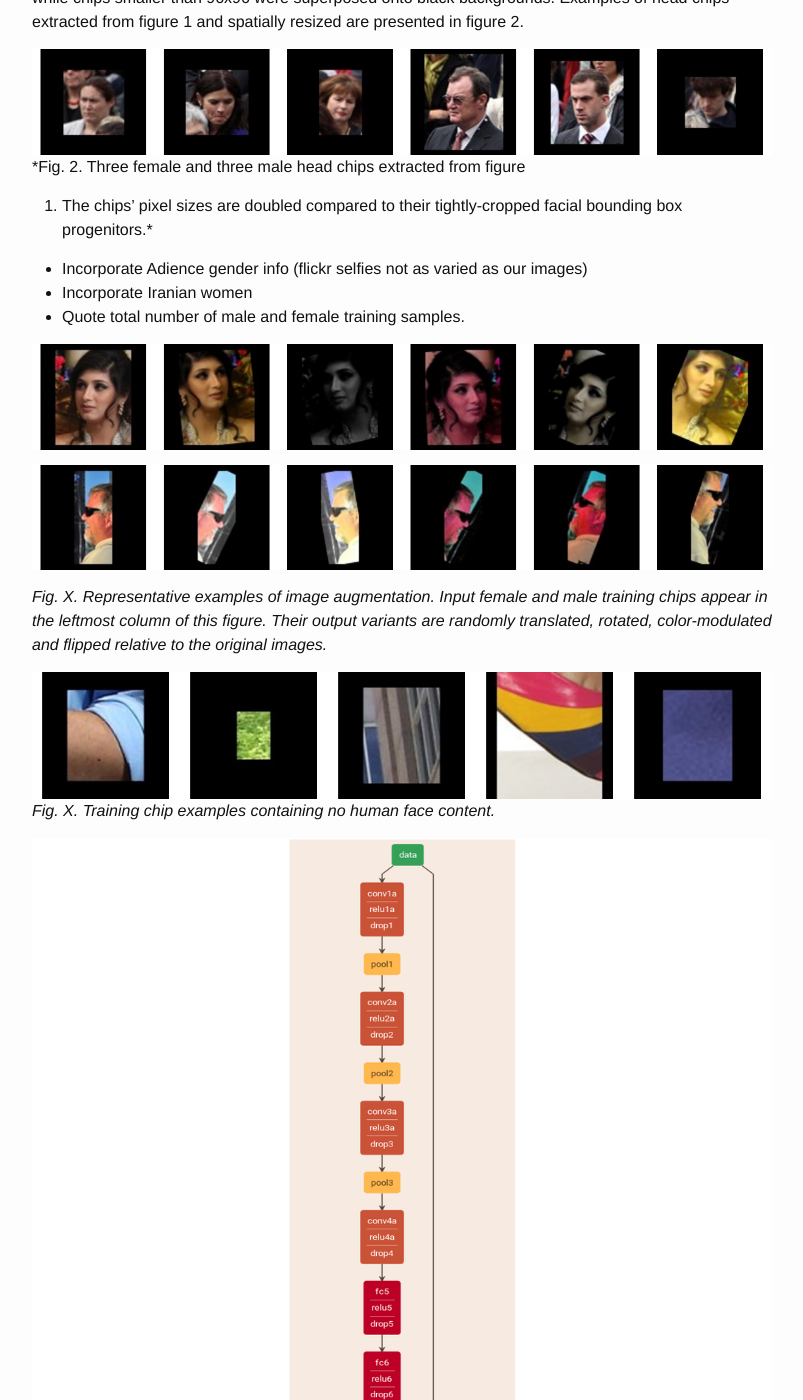
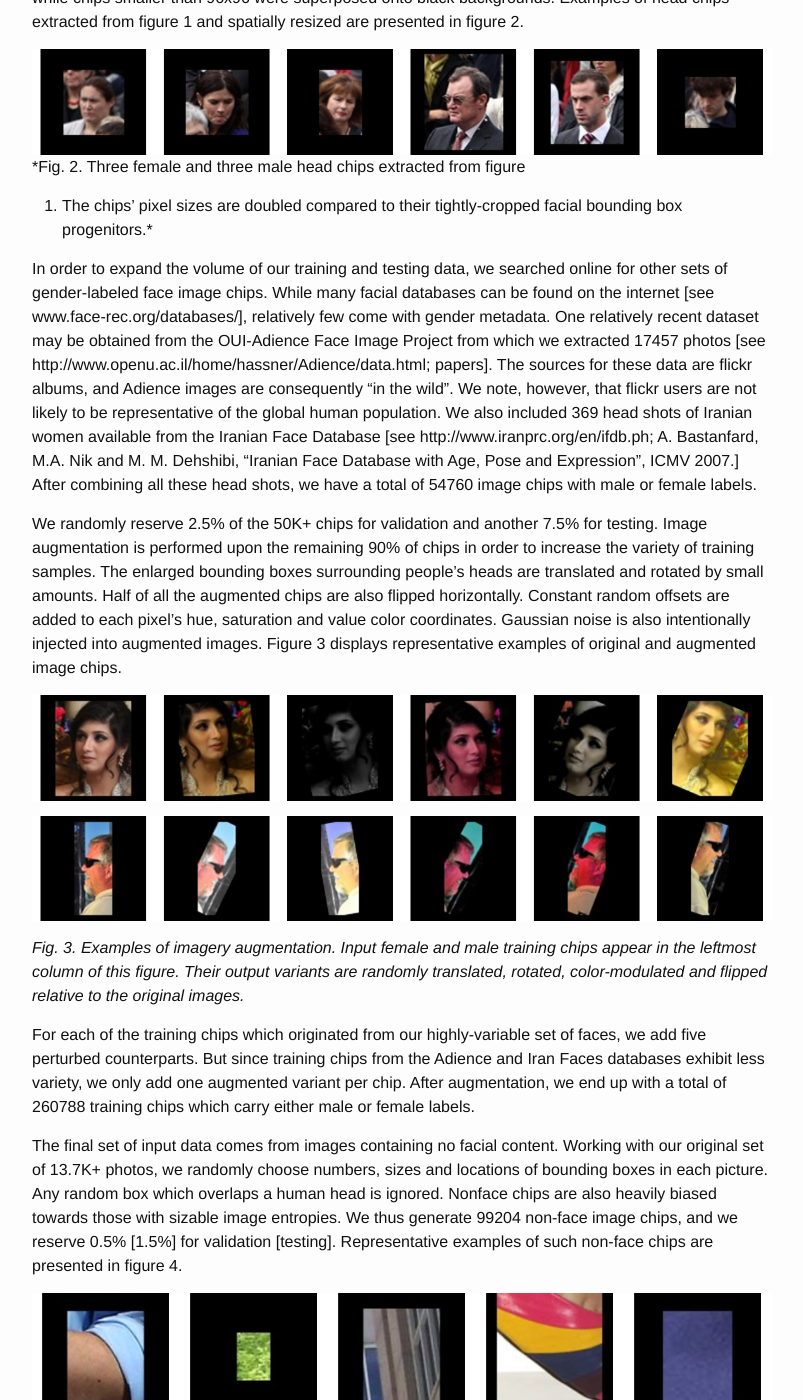
Before and after one commit to PeterCho/blog, a Jekyll site: the page built from _posts/2016-08-09-cvml.markdown, in a window 1280 px wide and 1400 px high, scrolled down 1827 px. Shown: the whole window, without its empty margins (238-1041 px from the left). Built offline with Jekyll 4.4.1, drawn with Linux system fonts in a browser that asks for light colours; some of the changed text lies outside the part shown.

Commit message:
Finished first draft of gender data intro

```diff
--- a/_posts/2016-08-09-cvml.markdown
+++ b/_posts/2016-08-09-cvml.markdown
@@ -5,7 +5,7 @@ date:   2016-08-09 12:00:00
 categories: Deep Learning
 ---
 
-## Gender training data
+## Gender-labeled facial data
 
 In our previous blog post, we localized faces within internet photos using
 instance segmentation.  In this entry, we continue to accumulate and
@@ -80,26 +80,59 @@ resized are presented in figure 2.
 1.  The chips' pixel sizes are doubled compared to their tightly-cropped
 facial bounding box progenitors.*
 
+In order to expand the volume of our training and testing data, we searched
+online for other sets of gender-labeled face image chips.  While many
+facial databases can be found on the internet [see
+www.face-rec.org/databases/], relatively few come with gender metadata.
+One relatively recent dataset may be obtained from the OUI-Adience Face
+Image Project from which we extracted 17457 photos [see
+http://www.openu.ac.il/home/hassner/Adience/data.html; papers].  The
+sources for these data are flickr albums, and Adience images are
+consequently "in the wild".  We note, however, that flickr users are not
+likely to be representative of the global human population.  We also
+included 369 head shots of Iranian women available from the Iranian Face
+Database [see http://www.iranprc.org/en/ifdb.ph; A. Bastanfard, M.A. Nik
+and M. M. Dehshibi, "Iranian Face Database with Age, Pose and Expression",
+ICMV 2007.]  After combining all these head shots, we have a total of 54760
+image chips with male or female labels.
 
-- Incorporate Adience gender info (flickr selfies not as varied as our
-images)
-- Incorporate Iranian women
-- Quote total number of male and female training samples.
-
-
+We randomly reserve 2.5% of the 50K+ chips for validation and another 7.5%
+for testing.  Image augmentation is performed upon the remaining 90% of
+chips in order to increase the variety of training samples.  The enlarged
+bounding boxes surrounding people's heads are translated and rotated by
+small amounts.  Half of all the augmented chips are also flipped
+horizontally.  Constant random offsets are added to each pixel's hue,
+saturation and value color coordinates.  Gaussian noise is also
+intentionally injected into augmented images.  Figure 3 displays
+representative examples of original and augmented image chips.
 
 ![FaceGender]({{site.url}}/blog/images/face_gender/training/augmented_female_face.png)
 
 ![FaceGender]({{site.url}}/blog/images/face_gender/training/augmented_male_face.png)
 
-*Fig. X. Representative examples of image augmentation.  Input female and
-male training chips appear in the leftmost column of this figure.  Their
-output variants are randomly translated, rotated, color-modulated and
-flipped relative to the original images.*
+*Fig. 3. Examples of imagery augmentation.  Input female and male training
+chips appear in the leftmost column of this figure.  Their output variants
+are randomly translated, rotated, color-modulated and flipped relative to
+the original images.*
 
+For each of the training chips which originated from our highly-variable
+set of faces, we add five perturbed counterparts.  But since training chips
+from the Adience and Iran Faces databases exhibit less variety, we only add
+one augmented variant per chip.  After augmentation, we end up with a total
+of 260788 training chips which carry either male or female labels.
+
+The final set of input data comes from images containing no facial content.
+Working with our original set of 13.7K+ photos, we randomly choose numbers,
+sizes and locations of bounding boxes in each picture.  Any random box
+which overlaps a human head is ignored.  Nonface chips are also heavily
+biased towards those with sizable image entropies.  We thus generate 99204
+non-face image chips, and we reserve 0.5% [1.5%] for validation [testing].
+Representative examples of such non-face chips are presented in figure 4.
 
 ![FaceGender]({{site.url}}/blog/images/face_gender/training/non_face_training_samples.png)
-*Fig. X.  Training chip examples containing no human face content.*
+*Fig. 4.  Image chips containing no human face content.*
+
+## CNN Architecture and Training
 
 
 ![FaceGender]({{site.url}}/blog/images/face_gender/training/padded_cropped_net.png)
@@ -149,33 +182,33 @@ gender classifications.  The top [bottom] row contains female [male] image chips
   <tbody>
     <tr>
       <td style="text-align: center"><strong>non-face</strong></td>
-      <td style="text-align: center">1012</td>
-      <td style="text-align: center">3</td>
-      <td style="text-align: center">14</td>
+      <td style="text-align: center">1006</td>
+      <td style="text-align: center">10</td>
+      <td style="text-align: center">13</td>
       <td style="text-align: center">0</td>
-      <td style="text-align: center">98.35</td>
+      <td style="text-align: center">97.76</td>
       <td style="text-align: center">0</td>
-      <td style="text-align: center">1.65</td>
+      <td style="text-align: center">2.24</td>
     </tr>
     <tr>
       <td style="text-align: center"><strong>male face</strong></td>
       <td style="text-align: center">51</td>
-      <td style="text-align: center">1553</td>
-      <td style="text-align: center">159</td>
-      <td style="text-align: center">56</td>
-      <td style="text-align: center">85.37</td>
-      <td style="text-align: center">3.08</td>
-      <td style="text-align: center">11.54</td>
+      <td style="text-align: center">1570</td>
+      <td style="text-align: center">172</td>
+      <td style="text-align: center">26</td>
+      <td style="text-align: center">86.31</td>
+      <td style="text-align: center">1.43</td>
+      <td style="text-align: center">12.26</td>
     </tr>
     <tr>
       <td style="text-align: center"><strong>female gender</strong></td>
-      <td style="text-align: center">25</td>
-      <td style="text-align: center">216</td>
-      <td style="text-align: center">1239</td>
-      <td style="text-align: center">208</td>
-      <td style="text-align: center">73.40</td>
-      <td style="text-align: center">12.32</td>
-      <td style="text-align: center">14.28</td>
+      <td style="text-align: center">29</td>
+      <td style="text-align: center">294</td>
+      <td style="text-align: center">1334</td>
+      <td style="text-align: center">31</td>
+      <td style="text-align: center">79.03</td>
+      <td style="text-align: center">1.84</td>
+      <td style="text-align: center">19.14</td>
     </tr>
   </tbody>
 </table>
@@ -207,25 +240,19 @@ localized.*
 
 ## References
 
-1.  See "Detecting Faces via Deep Semantic Segmentation of Images" post
+*.  See "Detecting Faces via Deep Semantic Segmentation of Images" post
 dated Jan 20, 2016.
 
-2.  S. Yang, P. Luo, C.C. Loy and X. Tang, "WIDER FACE: A Face Detection
+*.  S. Yang, P. Luo, C.C. Loy and X. Tang, "WIDER FACE: A Face Detection
 Benchmark", arXiv: 1511.06523v1 (2015).
 
-3.  D. King, dlib C++ library, http://dlib.net/ml.html.
+*.  D. King, dlib C++ library, http://dlib.net/ml.html.
 
-4.  L.-C. Chen, G. Papandreou, I. Kokkinos, K. Murphy and A.L. Yuille,
-*Semantic Image Segmentation with Deep Convolutional Nets and Fully
-Connected CRFs*, arXiv:1412.7062 (2015).
+*.  See http://caffe.berkeleyvision.orig.
 
-5.  G. Papandreou, L.-C. Chen, K. Murphy and A. L. Yuille, Weakly and
-semi-supervised learning of a DCNN for semantic image segmentation,
-http://arxiv.org/1502.02734, (2015).
+*.  G. Levi and T. Hassner, "Age and Gender Classification Using
+Convolutional Neural Networks," IEEE Workshop on Analysis and Modeling of
+Faces and Gestures (AMFG), at the IEEE Conf. on Computer Vision and Pattern
+Recognition (CVPR), Boston, June 2015.
 
-6.  See https://bitbucket.org/deeplab/deeplab-public/
-
-7.  See http://caffe.berkeleyvision.orig.
-
-*.  G. Levi and T. Hassncer, "Age and gender classification using
-convolutional neural networks," CVPR 2015.
+*.  See ethereon.github.io/netscope/quickstart.html
```
Also changed, not shown: images/face_gender/training/padded_accuracy_curves.png.
